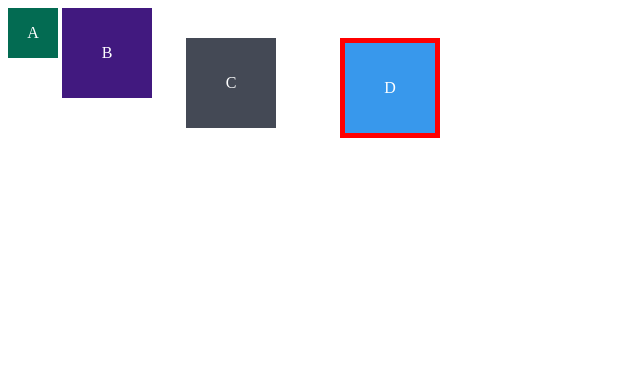
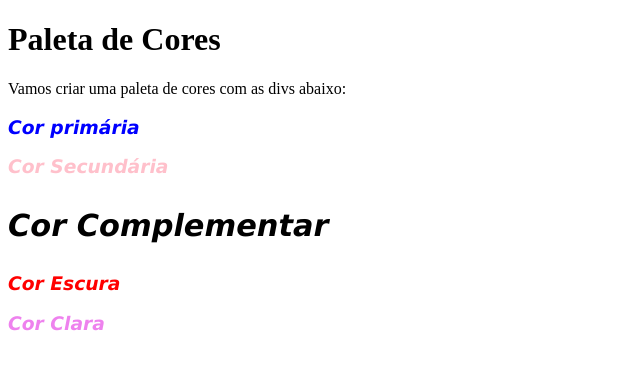
Before and after one commit to isaacmacedof/trybe-exercicios, a plain HTML site: page index.html in a window 1280 px wide. Shown: the whole page, without its empty margins (0-640 px from the left). Drawn offline with Linux system fonts and the light colour scheme.

Commit message:
feat: :sparkles: Exercice

```diff
--- a/index.html
+++ b/index.html
@@ -1,15 +1,27 @@
 <!DOCTYPE html>
-<html lang="en">
+<html lang="pt-br">
 <head>
   <meta charset="UTF-8">
-  <meta name="viewport" content="width=device-width, initial-scale=1.0">
-  <title>Exercício de Fixação: box model</title>
+  <title>Pseudoclasses</title>
   <link rel="stylesheet" href="style.css">
 </head>
 <body>
-  <div class="caixa width-and-height" style="background: #036b52">A</div>
-  <div class="caixa width-and-height padding" style="background: #41197f;">B</div>
-  <div class="caixa width-and-height padding margin" style="background: #444955">C</div>
-  <div class="caixa width-and-height padding margin border" style="background: #3898EC">D</div>
+  <h1>Paleta de Cores</h1>
+  <p>Vamos criar uma paleta de cores com as divs abaixo:</p>
+  <div>
+    <h3>Cor primária</h3>
+  </div>
+  <div>
+    <h3>Cor Secundária</h3>
+  </div>
+  <div>
+    <h3>Cor Complementar</h3>
+  </div>
+  <div>
+    <h3>Cor Escura</h3>
+  </div>
+  <div>
+    <h3>Cor Clara</h3>
+  </div>
 </body>
 </html>
--- a/style.css
+++ b/style.css
@@ -1,27 +1,51 @@
-.caixa {
-  color: white;
-  display: inline-block;
-  line-height: 50px;
-  text-align: center;
-  vertical-align: top;
+div:hover {
+  border: solid red;
 }
 
-.width-and-height {
-  height: 50px;
-  width: 50px;
+div:nth-of-type(1) {
+  color: blue;
 }
 
-/* insira na classe abaixo um padding de 20px para aplicá-lo aos itens B, C e D */
-.padding {
-  padding: 20px;
+div:nth-of-type(2) {
+  color: pink;
 }
 
-/* insira na classe abaixo uma margem de 30px para aplicá-la aos itens C e D */
-.margin {
-  margin: 30px;
+div:nth-of-type(3) {
+  color: black;
+  font-size: 26px;
 }
 
-/* insira na classe abaixo uma borda com valor '5px solid black' para aplicá-la ao item D */
-.border {
-  border: 5px solid red;
+div:nth-of-type(4) {
+  color: red;
 }
+
+div:nth-of-type(5) {
+  color: violet;
+}
+
+h3:hover {
+  font-family: 'Franklin Gothic Medium', 'Arial Narrow', Arial, sans-serif;
+}
+
+h3:nth-of-type(1) {
+  font-family: 'Lucida Sans', 'Lucida Sans Regular', 'Lucida Grande', 'Lucida Sans Unicode', Geneva, Verdana, sans-serif;
+  font-style: italic;
+}
+
+h3:nth-of-type(2) {
+  font-family: 'Trebuchet MS', 'Lucida Sans Unicode', 'Lucida Grande', 'Lucida Sans', Arial, sans-serif;
+}
+
+h3:nth-of-type(3) {
+  font-family: Arial, Helvetica, sans-serif;
+  font-style: italic;
+}
+
+h3:nth-of-type(4) {
+  font-family: Verdana, Geneva, Tahoma, sans-serif;
+}
+
+h3:nth-of-type(5) {
+  font-family: sans-serif;
+  font-style: italic;
+}
```
